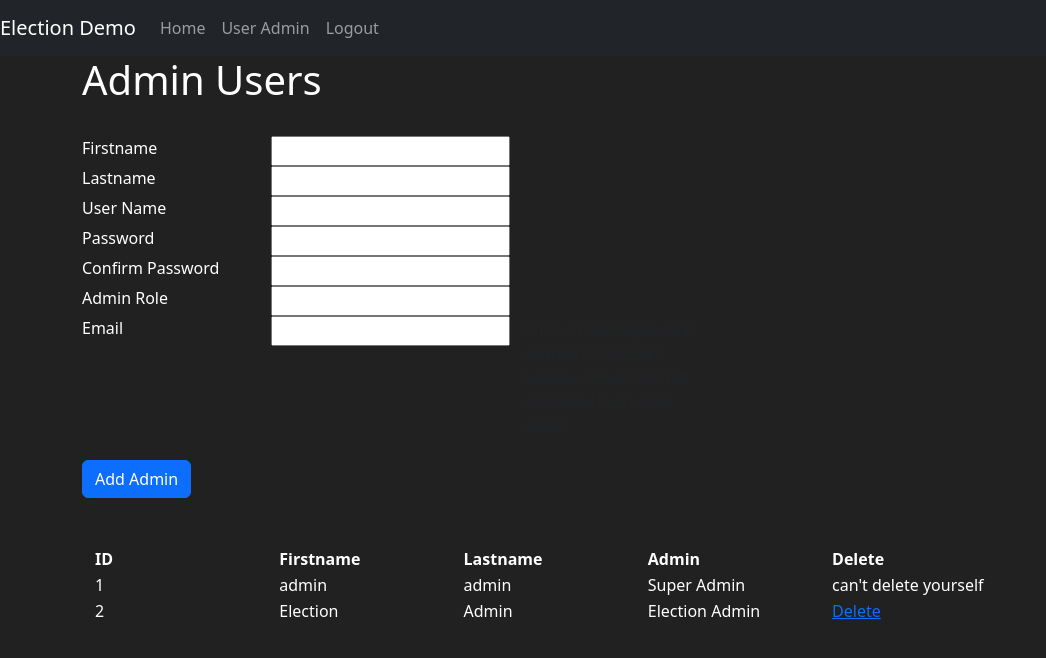
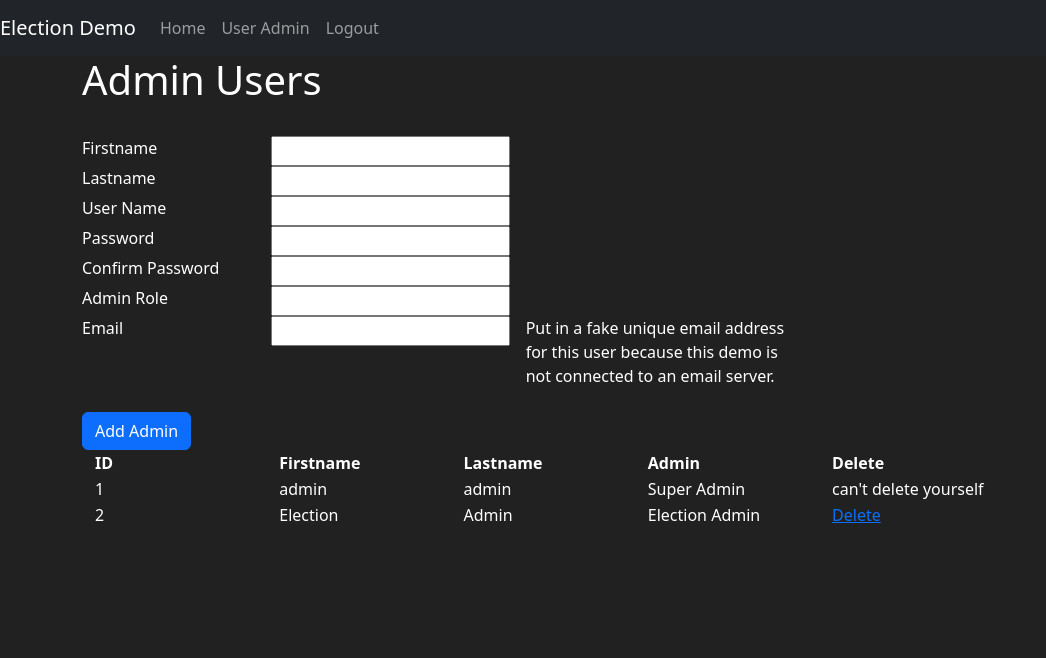
Before and after one commit to mpo6767/demo, a Flask app: page /user_admin in a window 1280 px wide. Shown: the top 658 px of the page, without its empty margins (0-1046 px from the left). Run offline with Flask 3, Linux system fonts and the light colour scheme; a user stored in the database is signed in; data comes from the database, SQL or seed files in the repository; parts of the project's set-up code (start-up, migrations or seed data) failed here and were passed over; some libraries are stand-ins or nearby versions.

Commit message:
cosmetic spacing change

```diff
--- a/election1/templates/user.html
+++ b/election1/templates/user.html
@@ -72,10 +72,10 @@
         <div class="col-auto">
           {{ form.user_email(autocomplete="off") }}
         </div>
-        <div class="col-sm-2">
-                    <span id="passwordHelpInline" class="form-text">
+        <div class="col-sm-6">
+                    <div class="col-6">
                        Put in a fake unique email address for this user because this demo is not connected to an email server.
-                    </span>
+                    </div>
         </div>
       </div>
       <br>
@@ -83,7 +83,7 @@
         {{ form.submit(type="submit",value='Add Admin', class="btn btn-primary") }}
       </div>
     </form>
-    <br><br>
+
     <div class="container">
       <table class="table-dark">
         <thead>
```
